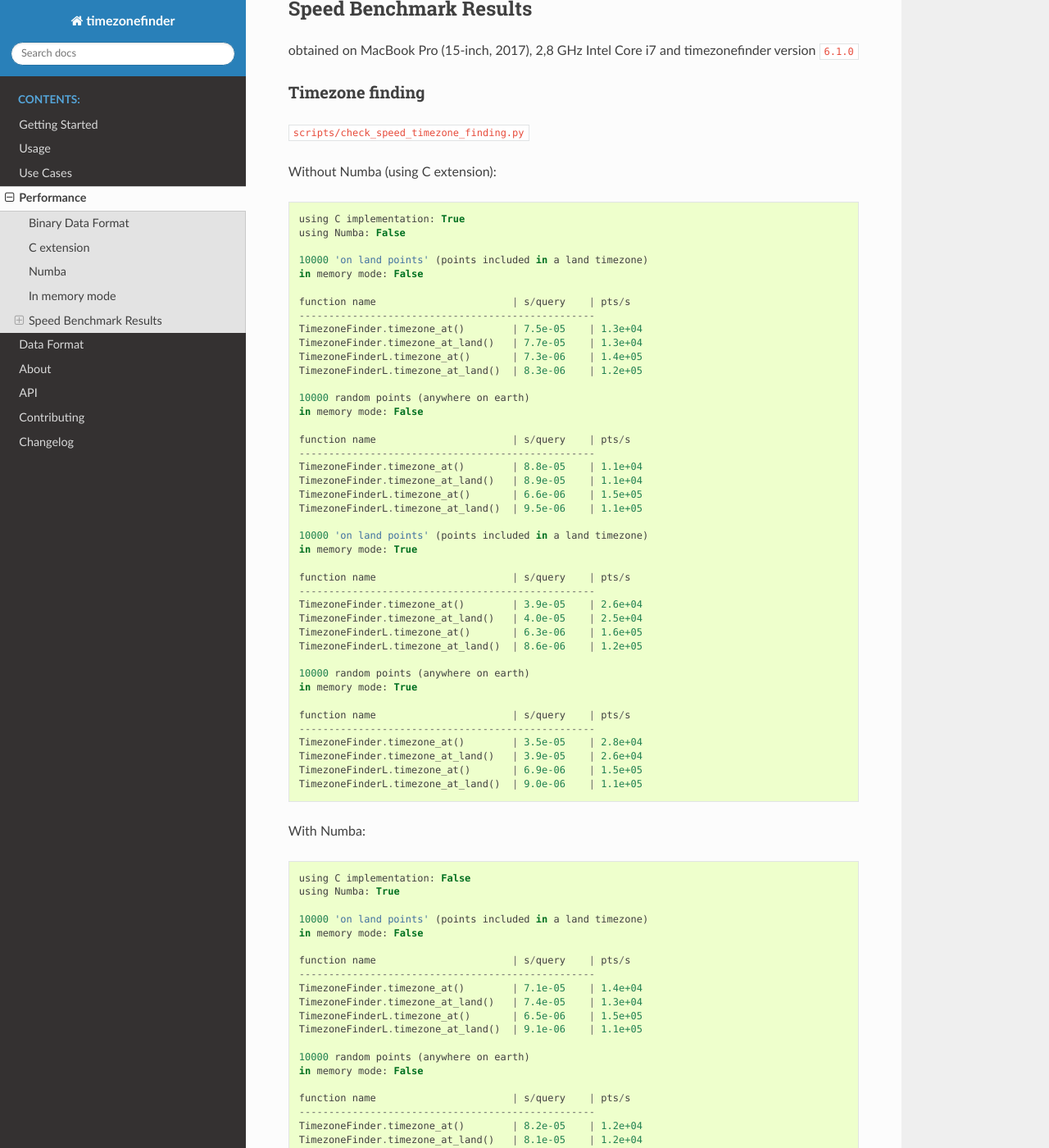
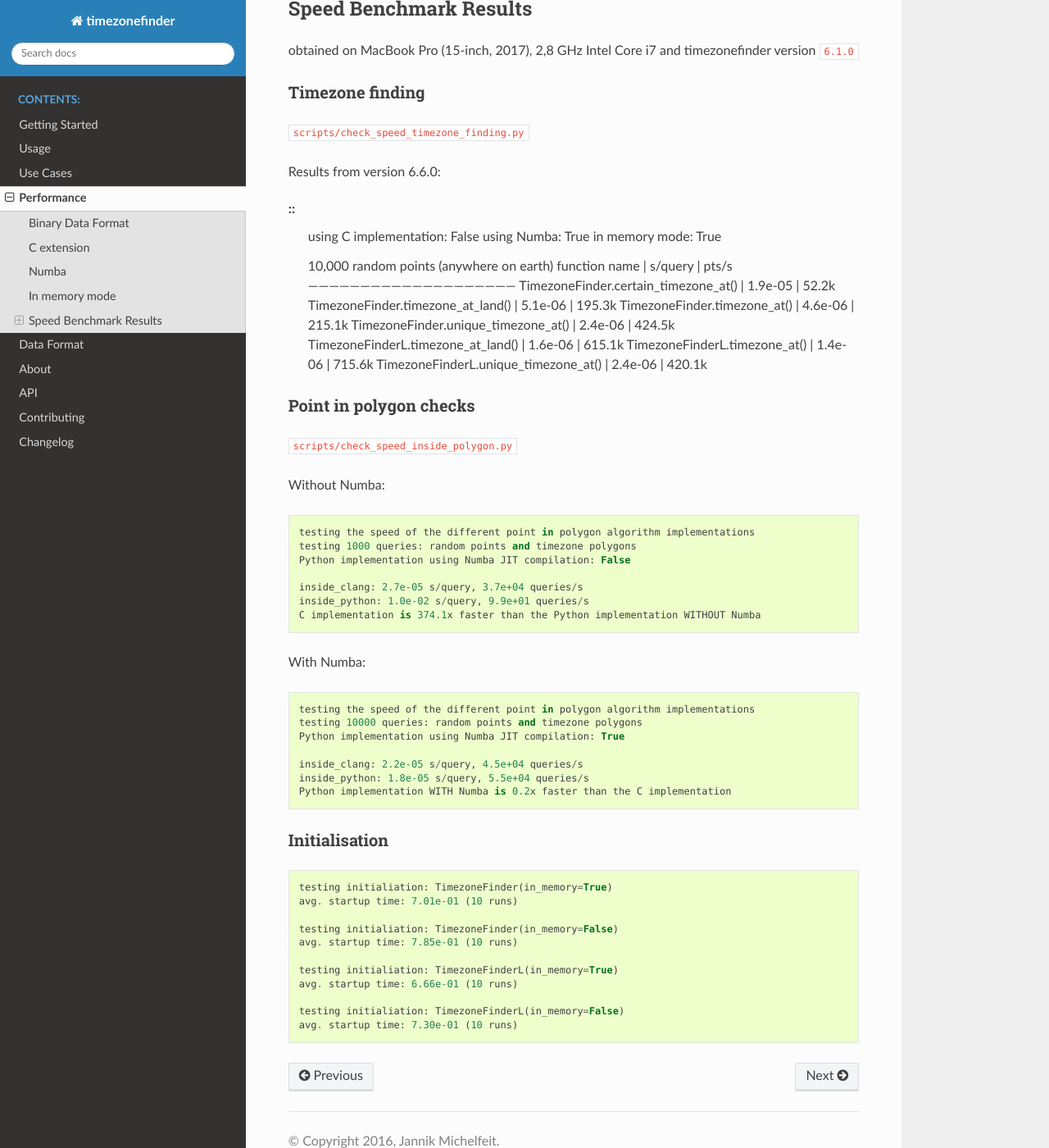
Before and after one commit to jannikmi/timezonefinder, a Sphinx documentation site: the page built from docs/7_performance.rst, in a window 1280 px wide and 1400 px high, scrolled down 1585 px. Shown: the whole window at 82% size. Built offline with Sphinx 7.4.7 and the Read the Docs theme 3.1.0, drawn with Linux system fonts in a browser that asks for light colours; some of the changed text lies outside the part shown.

```diff
--- a/docs/7_performance.rst
+++ b/docs/7_performance.rst
@@ -88,102 +88,23 @@
 ``scripts/check_speed_timezone_finding.py``
 
 
-
-Without Numba (using C extension):
+Results from version 6.6.0:
 
 ::
-
-    using C implementation: True
-    using Numba: False
-
-    10000 'on land points' (points included in a land timezone)
-    in memory mode: False
-
-    function name                       | s/query    | pts/s
-    --------------------------------------------------
-    TimezoneFinder.timezone_at()        | 7.5e-05    | 1.3e+04
-    TimezoneFinder.timezone_at_land()   | 7.7e-05    | 1.3e+04
-    TimezoneFinderL.timezone_at()       | 7.3e-06    | 1.4e+05
-    TimezoneFinderL.timezone_at_land()  | 8.3e-06    | 1.2e+05
-
-    10000 random points (anywhere on earth)
-    in memory mode: False
-
-    function name                       | s/query    | pts/s
-    --------------------------------------------------
-    TimezoneFinder.timezone_at()        | 8.8e-05    | 1.1e+04
-    TimezoneFinder.timezone_at_land()   | 8.9e-05    | 1.1e+04
-    TimezoneFinderL.timezone_at()       | 6.6e-06    | 1.5e+05
-    TimezoneFinderL.timezone_at_land()  | 9.5e-06    | 1.1e+05
-
-    10000 'on land points' (points included in a land timezone)
+    using C implementation: False
+    using Numba: True
     in memory mode: True
 
-    function name                       | s/query    | pts/s
-    --------------------------------------------------
-    TimezoneFinder.timezone_at()        | 3.9e-05    | 2.6e+04
-    TimezoneFinder.timezone_at_land()   | 4.0e-05    | 2.5e+04
-    TimezoneFinderL.timezone_at()       | 6.3e-06    | 1.6e+05
-    TimezoneFinderL.timezone_at_land()  | 8.6e-06    | 1.2e+05
-
-    10000 random points (anywhere on earth)
-    in memory mode: True
-
-    function name                       | s/query    | pts/s
-    --------------------------------------------------
-    TimezoneFinder.timezone_at()        | 3.5e-05    | 2.8e+04
-    TimezoneFinder.timezone_at_land()   | 3.9e-05    | 2.6e+04
-    TimezoneFinderL.timezone_at()       | 6.9e-06    | 1.5e+05
-    TimezoneFinderL.timezone_at_land()  | 9.0e-06    | 1.1e+05
-
-
-
-With Numba:
-
-::
-
-    using C implementation: False
-    using Numba: True
-
-    10000 'on land points' (points included in a land timezone)
-    in memory mode: False
-
-    function name                       | s/query    | pts/s
-    --------------------------------------------------
-    TimezoneFinder.timezone_at()        | 7.1e-05    | 1.4e+04
-    TimezoneFinder.timezone_at_land()   | 7.4e-05    | 1.3e+04
-    TimezoneFinderL.timezone_at()       | 6.5e-06    | 1.5e+05
-    TimezoneFinderL.timezone_at_land()  | 9.1e-06    | 1.1e+05
-
-    10000 random points (anywhere on earth)
-    in memory mode: False
-
-    function name                       | s/query    | pts/s
-    --------------------------------------------------
-    TimezoneFinder.timezone_at()        | 8.2e-05    | 1.2e+04
-    TimezoneFinder.timezone_at_land()   | 8.1e-05    | 1.2e+04
-    TimezoneFinderL.timezone_at()       | 6.9e-06    | 1.5e+05
-    TimezoneFinderL.timezone_at_land()  | 8.8e-06    | 1.1e+05
-
-    10000 'on land points' (points included in a land timezone)
-    in memory mode: True
-
-    function name                       | s/query    | pts/s
-    --------------------------------------------------
-    TimezoneFinder.timezone_at()        | 3.7e-05    | 2.7e+04
-    TimezoneFinder.timezone_at_land()   | 4.0e-05    | 2.5e+04
-    TimezoneFinderL.timezone_at()       | 6.9e-06    | 1.5e+05
-    TimezoneFinderL.timezone_at_land()  | 8.1e-06    | 1.2e+05
-
-    10000 random points (anywhere on earth)
-    in memory mode: True
-
-    function name                       | s/query    | pts/s
-    --------------------------------------------------
-    TimezoneFinder.timezone_at()        | 3.2e-05    | 3.1e+04
-    TimezoneFinder.timezone_at_land()   | 3.4e-05    | 2.9e+04
-    TimezoneFinderL.timezone_at()       | 6.4e-06    | 1.6e+05
-    TimezoneFinderL.timezone_at_land()  | 7.6e-06    | 1.3e+05
+    10,000 random points (anywhere on earth)
+    function name                          | s/query    | pts/s
+    ------------------------------------------------------------
+    TimezoneFinder.certain_timezone_at()   | 1.9e-05    | 52.2k
+    TimezoneFinder.timezone_at_land()      | 5.1e-06    | 195.3k
+    TimezoneFinder.timezone_at()           | 4.6e-06    | 215.1k
+    TimezoneFinder.unique_timezone_at()    | 2.4e-06    | 424.5k
+    TimezoneFinderL.timezone_at_land()     | 1.6e-06    | 615.1k
+    TimezoneFinderL.timezone_at()          | 1.4e-06    | 715.6k
+    TimezoneFinderL.unique_timezone_at()   | 2.4e-06    | 420.1k
 
 
 
```
Also changed, not shown: README.rst (+8 -0 lines), docs/3_about.rst (+4 -3 lines), 1 other file.
